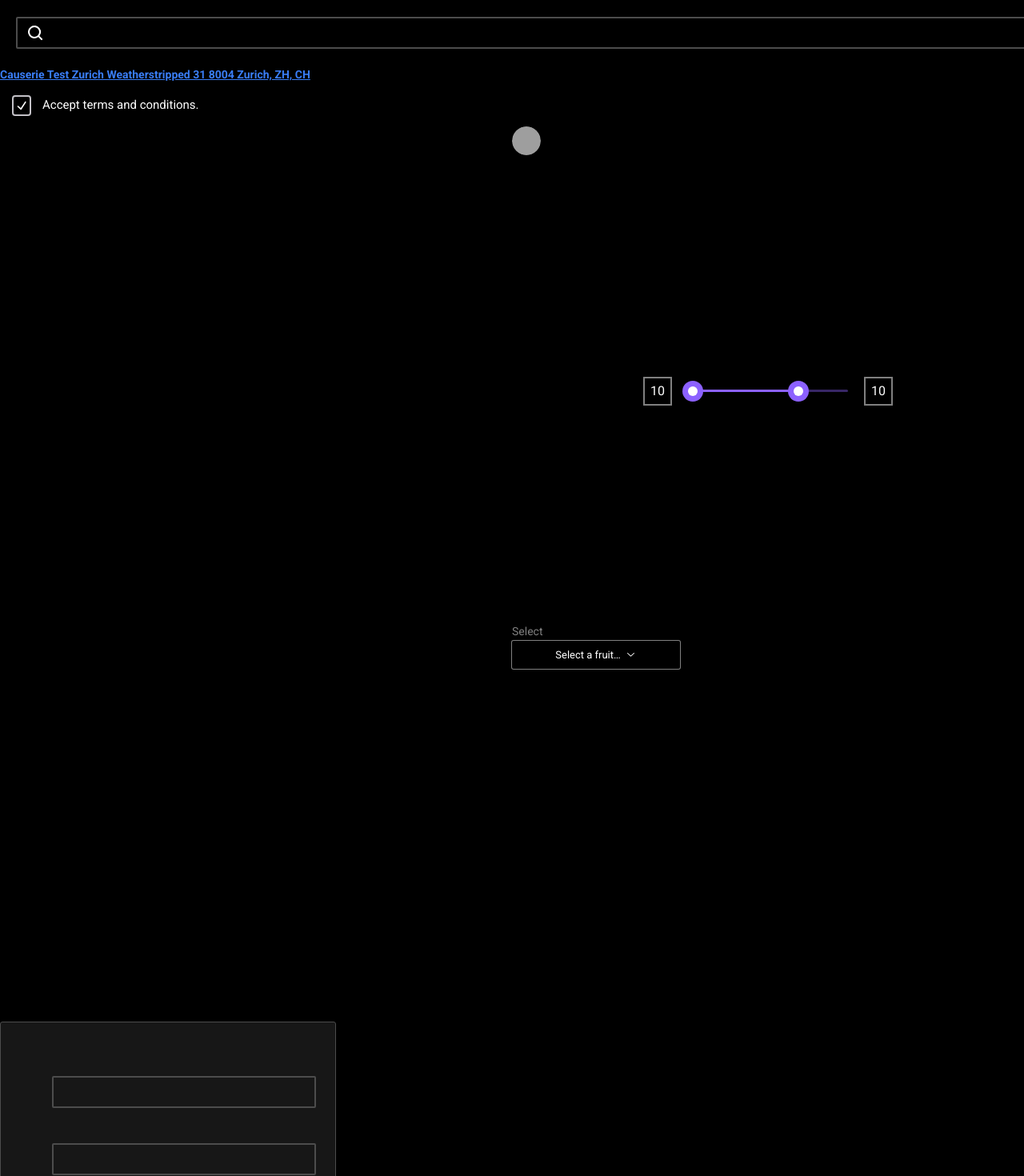
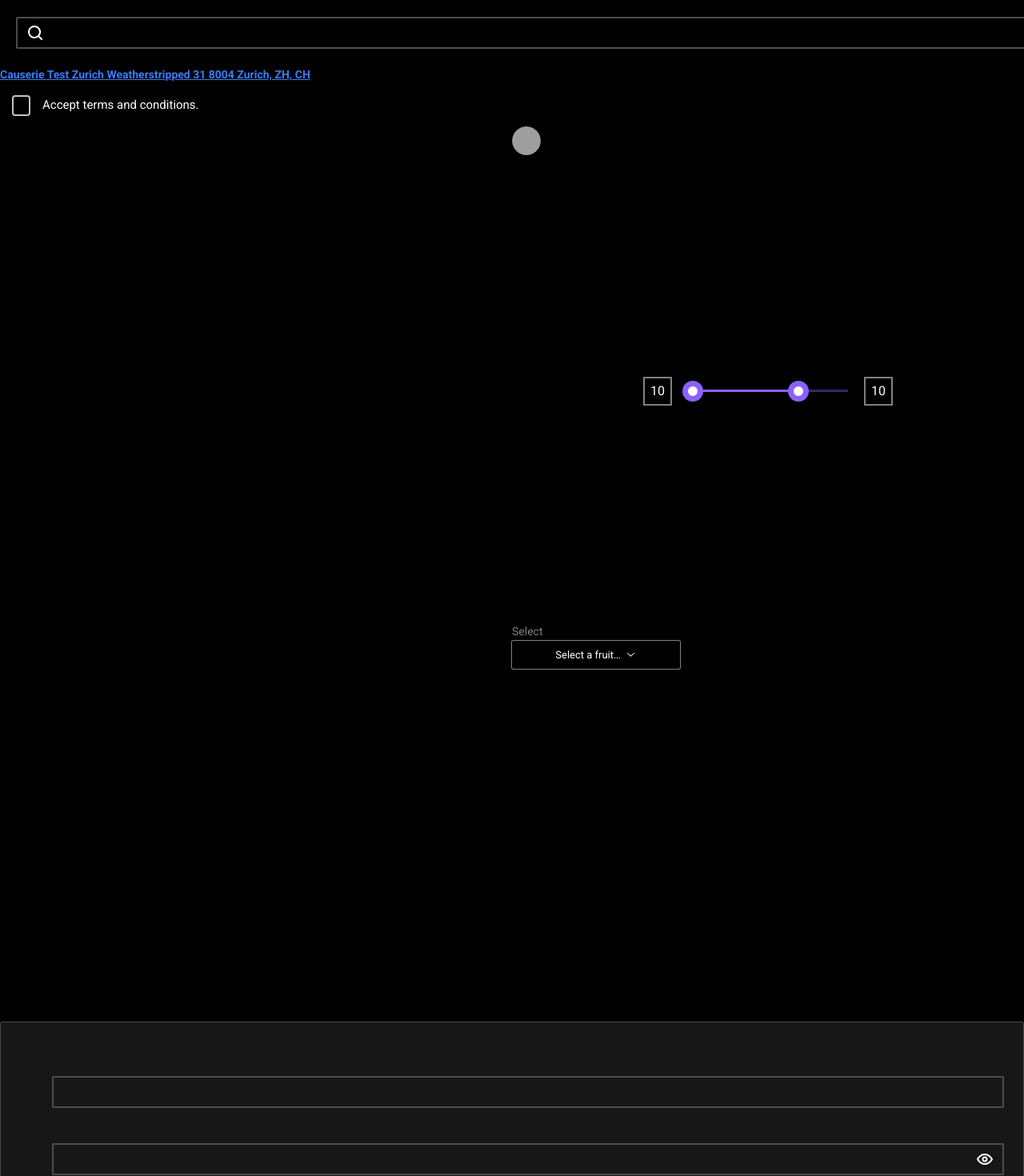
Before and after one commit to Zaitsev-AV/flash_cards, a React (Vite) app: page / in a window 1280 px wide. Shown: the part 260-1730 px from the top of the page at 80% size. Built offline with nearby package versions, Linux system fonts and the light colour scheme; grey boxes are pictures that could not be loaded.

Commit message:
refactoring and new stories for checkbox

```diff
--- a/src/App.tsx
+++ b/src/App.tsx
@@ -1,3 +1,5 @@
+import { useState } from 'react'
+
 import { LogoIncubator, LookPassword } from '@/assets'
 import { SearchIcon } from '@/assets/search.tsx'
 import { LoginForm } from '@/components/auth/login-form/login-form.tsx'
@@ -11,6 +13,8 @@ import { TextField } from '@/components/ui/tetx-field'
 import { Typography } from '@/components/ui/typography'
 
 export function App() {
+  const [checked, setChecked] = useState(false)
+
   return (
     <div>
       <Header>
@@ -30,7 +34,12 @@ export function App() {
       <Typography variant={'link_1'} as="a" href={'/.dgsdf'}>
         Causerie Test Zurich Weatherstripped 31 8004 Zurich, ZH, CH
       </Typography>
-      <CustomCheckbox description={'Accept terms and conditions.'} disabled={true} />
+      <CustomCheckbox
+        description={'Accept terms and conditions.'}
+        disabled={false}
+        checked={checked}
+        onChange={setChecked}
+      />
       <div style={{ paddingLeft: '50%', paddingBottom: '250px' }}>
         <AvatarDropdownMenu />
       </div>
--- a/src/components/auth/login-form/login-form.tsx
+++ b/src/components/auth/login-form/login-form.tsx
@@ -4,6 +4,8 @@ import { zodResolver } from '@hookform/resolvers/zod'
 import { useForm } from 'react-hook-form'
 import { z } from 'zod'
 
+import { LookPassword } from '@/assets'
+import { Button } from '@/components/ui/button'
 import { Card } from '@/components/ui/card'
 import { ControlledTextField } from '@/components/ui/controlled/controlled-text-field.tsx'
 
@@ -44,7 +46,12 @@ export const LoginForm: FC = () => {
     <Card>
       <form onSubmit={onSubmit}>
         <ControlledTextField name={'login'} control={control} />
-        <ControlledTextField name={'password'} control={control} />
+        <ControlledTextField name={'password'} control={control} variant={'password'}>
+          <LookPassword />
+        </ControlledTextField>
+        <Button type={'submit'} fullWidth={true}>
+          submit
+        </Button>
       </form>
     </Card>
   )
--- a/src/components/ui/button/button.module.scss
+++ b/src/components/ui/button/button.module.scss
@@ -1,7 +1,17 @@
 @mixin button-styles {
+  all: unset;
+
+  display: inline-flex;
   gap: 10px;
+  align-items: center;
+  justify-content: center;
+
+  box-sizing: border-box;
   margin: 20px;
   padding: 6px 28px;
+
+  text-align: center;
+
   border-radius: 4px;
 }
 
@@ -21,7 +31,7 @@
     background: var(--color-accent-300);
   }
 
-  &:focus {
+  &:focus-visible {
     background: var(--color-accent-500);
     box-shadow: 0 0 0 1px var(--color-info-700);
   }
@@ -48,7 +58,7 @@
     background: var(--color-dark-100);
   }
 
-  &:focus {
+  &:focus-visible {
     background: var(--color-dark-300);
     box-shadow: 0 0 0 1px var(--color-info-700);
   }
@@ -81,7 +91,7 @@
     border: 1px solid var(--color-accent-700);
   }
 
-  &:focus {
+  &:focus-visible {
     box-shadow: 0 0 0 1px var(--color-info-700);
   }
 
@@ -112,7 +122,7 @@
     color: var(--color-accent-300);
   }
 
-  &:focus {
+  &:focus-visible {
     border-radius: 25px;
     box-shadow: 0 0 0 1px var(--color-info-700);
   }
--- a/src/components/ui/card/card.module.scss
+++ b/src/components/ui/card/card.module.scss
@@ -3,7 +3,6 @@
   flex-flow: column wrap;
   gap: 44px;
 
-  width: 420px;
   padding: 23px 44px 69px;
 
   background: var(--color-dark-700);
--- a/src/components/ui/checkbox/custom-checkbox.module.scss
+++ b/src/components/ui/checkbox/custom-checkbox.module.scss
@@ -21,7 +21,7 @@
   }
 }
 
-.checkbox_root {
+.root {
   display: flex;
   align-items: center;
   justify-content: center;
@@ -43,7 +43,7 @@
   }
 }
 
-.checkbox_indicator {
+.indicator {
   color: black;
 }
 
--- a/src/components/ui/checkbox/custom-checkbox.tsx
+++ b/src/components/ui/checkbox/custom-checkbox.tsx
@@ -9,7 +9,7 @@ export type CustomCheckboxPropsType = {
   description?: string
   disabled?: boolean
   checked?: boolean
-  onChange?: (value: boolean) => void
+  onChange?: (checked: boolean) => void
 }
 
 export const CustomCheckbox: FC<CustomCheckboxPropsType> = props => {
@@ -20,15 +20,17 @@ export const CustomCheckbox: FC<CustomCheckboxPropsType> = props => {
       <div style={{ display: 'flex', alignItems: 'center', padding: '15px' }}>
         <div className={s.wrapper}>
           <Checkbox.Root
-            className={`${s.checkbox_root} ${checked && s.checked} `}
+            className={`${s.root} ${checked && s.checked} `}
             defaultChecked
-            onCheckedChange={() => (onChange ? onChange(true) : '')}
+            onCheckedChange={onChange}
             checked={checked}
             disabled={disabled}
           >
-            <Checkbox.Indicator className={`${s.checkbox_indicator} ${disabled ? s.disabled : ''}`}>
-              <CheckIcon height={'20px'} width={'20px'} style={{ display: 'flex' }} />
-            </Checkbox.Indicator>
+            {checked && (
+              <Checkbox.Indicator className={`${s.indicator} ${disabled ? s.disabled : ''}`}>
+                <CheckIcon height={'20px'} width={'20px'} style={{ display: 'flex' }} />
+              </Checkbox.Indicator>
+            )}
           </Checkbox.Root>
         </div>
         <label className={s.label}>{description}</label>
--- a/src/components/ui/tetx-field/text-field.tsx
+++ b/src/components/ui/tetx-field/text-field.tsx
@@ -45,9 +45,11 @@ export const TextField = <T extends ElementType = 'input'>(
           })}
         >
           {(variant === 'password' || 'search') && <div className={s.icon}>{children}</div>}
-          <div style={{ width: '100%' }}>
-            <Component className={classNames(s[variant], { [s.error]: err })} {...rest} />
-          </div>
+          <Component
+            className={classNames(s[variant], { [s.error]: err })}
+            {...rest}
+            type={variant === 'password' && 'password'}
+          />
         </div>
       </div>
       <span onClick={() => setErr(false)} style={{ color: 'var(--color-danger-300)' }}>
--- a/src/components/ui/typography/typography.module.scss
+++ b/src/components/ui/typography/typography.module.scss
@@ -1,7 +1,6 @@
 .large {
   all: inherit;
 
-  font-family: var(--font-family-primary);
   font-size: var(--font-size-xxl);
   font-weight: var(--font-weight-bold);
   line-height: var(--line-height-l);
@@ -11,7 +10,6 @@
 .h1 {
   all: inherit;
 
-  font-family: var(--font-family-primary);
   font-size: var(--font-size-xl);
   font-weight: var(--font-weight-bold);
   line-height: var(--line-height-l);
@@ -31,7 +29,6 @@
 .h3 {
   all: inherit;
 
-  font-family: var(--font-family-primary);
   font-size: var(--font-size-m);
   font-weight: var(--font-weight-bold);
   line-height: var(--line-height-m);
@@ -41,8 +38,8 @@
 .body_1 {
   all: inherit;
 
-  font-family: var(--font-family-primary);
   font-size: var(--font-size-m);
+  font-weight: var(--font-weight-regular);
   line-height: var(--line-height-m);
   white-space: pre-line;
 }
@@ -50,8 +47,8 @@
 .body_2 {
   all: inherit;
 
-  font-family: var(--font-family-primary);
   font-size: var(--font-size-s);
+  font-weight: var(--font-weight-regular);
   line-height: var(--line-height-m);
   white-space: pre-line;
 }
@@ -59,7 +56,6 @@
 .subtitle_1 {
   all: inherit;
 
-  font-family: var(--font-family-primary);
   font-size: var(--font-size-m);
   font-weight: var(--font-weight-bold);
   line-height: var(--line-height-m);
@@ -69,7 +65,6 @@
 .subtitle_2 {
   all: inherit;
 
-  font-family: var(--font-family-primary);
   font-size: var(--font-size-s);
   font-weight: var(--font-weight-bold);
   line-height: var(--line-height-m);
@@ -79,8 +74,8 @@
 .caption {
   all: inherit;
 
-  font-family: var(--font-family-primary);
   font-size: var(--font-size-xs);
+  font-weight: var(--font-weight-regular);
   line-height: var(--line-height-s);
   white-space: pre-line;
 }
@@ -88,7 +83,6 @@
 .overline {
   all: inherit;
 
-  font-family: var(--font-family-primary);
   font-size: var(--font-size-s);
   font-weight: var(--font-weight-bold);
   line-height: var(--line-height-s);
@@ -100,7 +94,6 @@
 
   cursor: pointer;
 
-  font-family: var(--font-family-primary);
   font-size: var(--font-size-s);
   font-weight: var(--font-weight-bold);
   line-height: var(--line-height-m);
@@ -114,7 +107,6 @@
 
   cursor: pointer;
 
-  font-family: var(--font-family-primary);
   font-size: var(--font-size-xs);
   font-weight: var(--font-weight-bold);
   line-height: var(--line-height-s);
```
Also changed, not shown: 1 other file (tests, documents, lock files or other folders).
